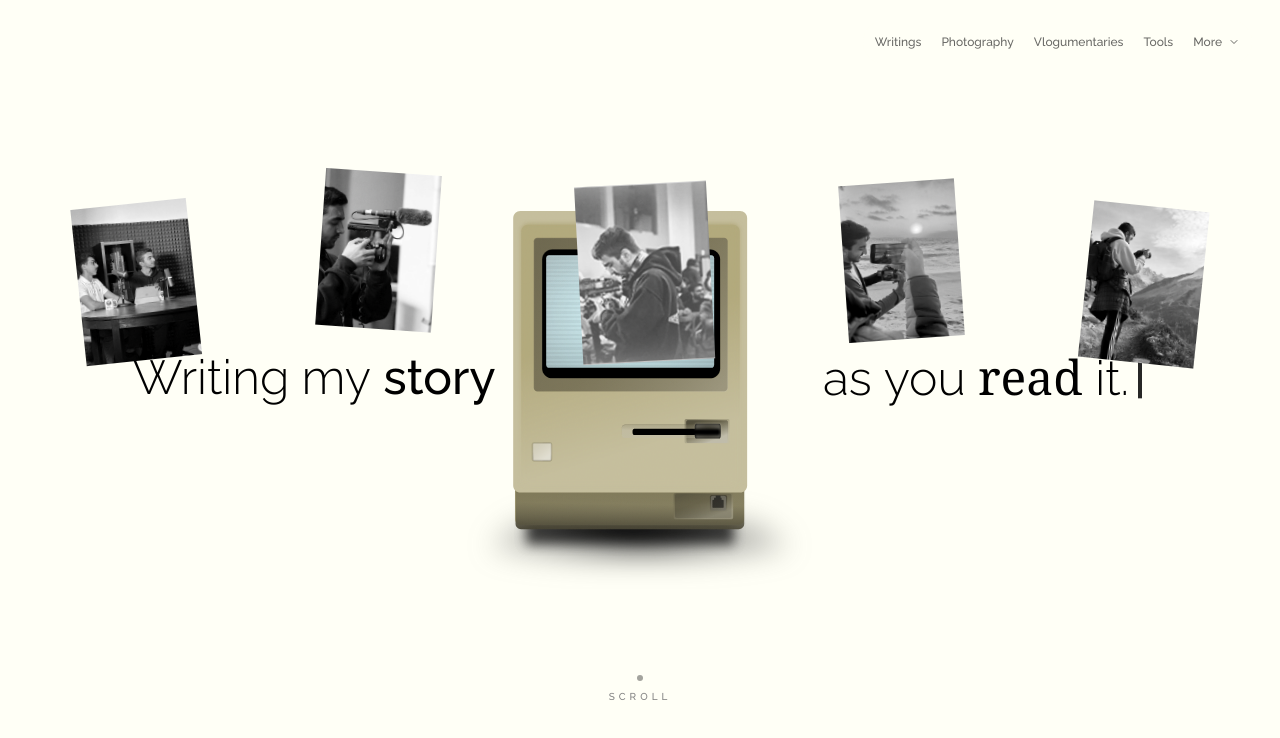
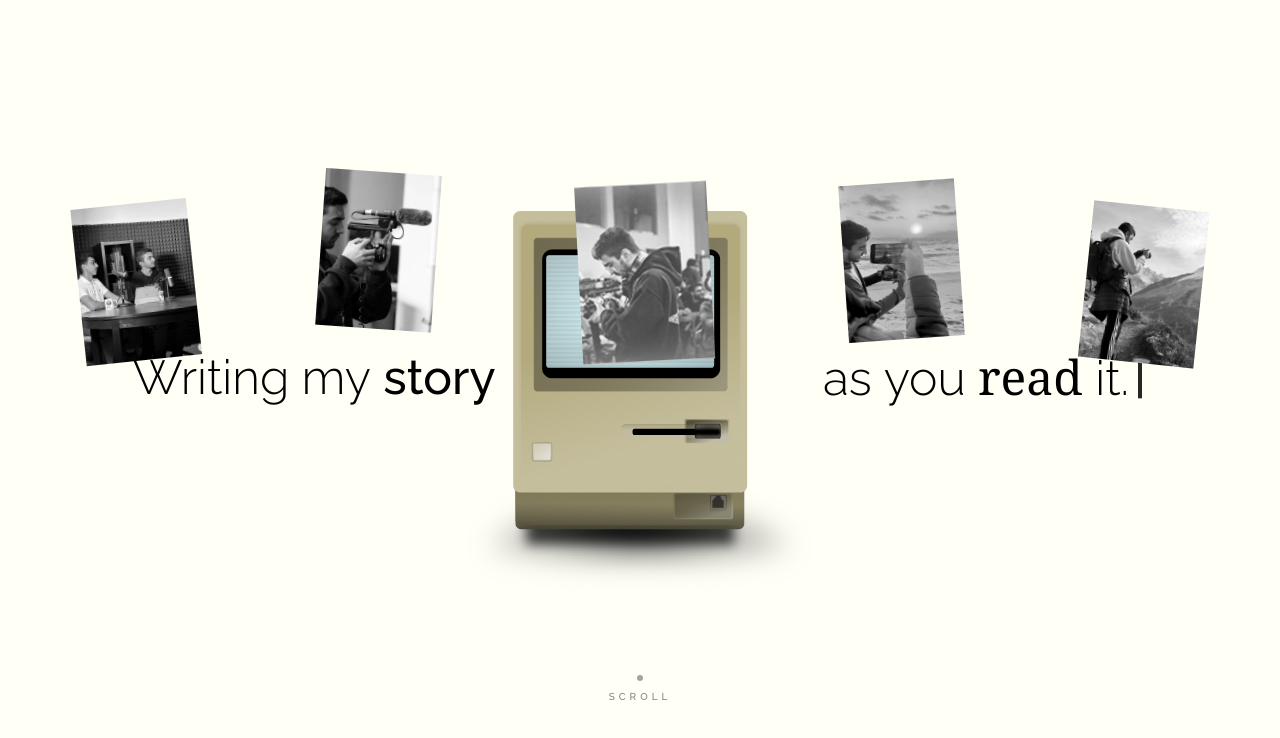
Before and after one commit to mhadifilms/website, a React (Vite) app: page / in a window 1280 px wide. Shown: the top 738 px of the page. Built offline with nearby package versions, Linux system fonts and the light colour scheme; a web font is replaced by a local one.

Commit message:
Reveal archive folder alongside bottom navigation

```diff
--- a/src/components/archive-nav.tsx
+++ b/src/components/archive-nav.tsx
@@ -1,14 +1,17 @@
 import { useEffect, useRef } from "react"
-import { ChevronDown } from "lucide-react"
+import { m } from "framer-motion"
 
 import type { ArchiveCategory } from "@/content/types"
+import { useSectionContext } from "@/hooks/section-context"
+import { NAV_REVEAL_TRANSITION, useNavReveal } from "@/hooks/use-nav-reveal"
 import { ARCHIVE_CATEGORY_ORDER, archiveCategorySlug, openArchiveFolder } from "@/lib/archive-utils"
 
-const QUICK_LINKS: ArchiveCategory[] = ["Writings", "Photography", "Vlogumentaries", "Tools"]
-const LINK_STYLE = "rounded-sm py-2 text-xs font-medium text-black/60 transition-colors hover:text-black focus-visible:outline-2 focus-visible:outline-offset-4 focus-visible:outline-ring"
+const LINK_STYLE = "block px-4 py-3 text-[13px] font-medium text-black/75 hover:bg-black hover:text-background focus-visible:bg-black focus-visible:text-background focus-visible:outline-none"
 
 export function ArchiveNav() {
   const menuRef = useRef<HTMLDetailsElement>(null)
+  const ctx = useSectionContext()
+  const { visible, setHasFocusWithin } = useNavReveal(Boolean(ctx))
 
   useEffect(() => {
     const closeOutside = (event: PointerEvent) => {
@@ -30,11 +33,11 @@ export function ArchiveNav() {
     }
   }, [])
 
-  const link = (category: ArchiveCategory, className = "") => (
+  const link = (category: ArchiveCategory) => (
     <a
       key={category}
       href={`/archives#${archiveCategorySlug(category)}`}
-      className={`${LINK_STYLE} ${className}`}
+      className={LINK_STYLE}
       onClick={(event) => {
         if (event.button !== 0 || event.metaKey || event.ctrlKey || event.shiftKey || event.altKey) return
         event.preventDefault()
@@ -50,13 +53,18 @@ export function ArchiveNav() {
   )
 
   return (
-    <nav
-      aria-label="Explore archives"
-      className="fixed right-4 top-[calc(0.75rem+env(safe-area-inset-top))] z-50 flex items-center gap-5 rounded-lg bg-background/85 px-3 backdrop-blur-sm sm:right-7 sm:top-5"
+    <m.nav
+      aria-label="Archives"
+      initial={false}
+      animate={visible ? { opacity: 1, y: 0 } : { opacity: 0, y: 12 }}
+      transition={NAV_REVEAL_TRANSITION}
+      style={{ pointerEvents: visible ? "auto" : "none" }}
+      onFocus={() => setHasFocusWithin(true)}
+      onBlur={(event) => {
+        if (!event.currentTarget.contains(event.relatedTarget as Node | null)) setHasFocusWithin(false)
+      }}
+      className="fixed right-4 top-[calc(0.75rem+env(safe-area-inset-top))] z-50 sm:right-7 sm:top-5"
     >
-      <div className="hidden items-center gap-5 md:flex">
-        {QUICK_LINKS.map((category) => link(category))}
-      </div>
       <details
         ref={menuRef}
         className="group relative"
@@ -64,18 +72,25 @@ export function ArchiveNav() {
           if (!event.currentTarget.contains(event.relatedTarget as Node | null)) event.currentTarget.open = false
         }}
       >
-        <summary className={`${LINK_STYLE} flex min-h-11 cursor-pointer list-none items-center gap-1.5 [&::-webkit-details-marker]:hidden`}>
-          <span className="md:hidden">Explore</span>
-          <span className="hidden md:inline">More</span>
-          <ChevronDown aria-hidden="true" className="size-3 transition-transform group-open:rotate-180" />
+        <summary
+          aria-label="Open archive menu"
+          title="Archives"
+          className="flex size-11 cursor-pointer list-none items-center justify-center text-black/55 transition-colors hover:text-black focus-visible:outline-2 focus-visible:outline-offset-2 focus-visible:outline-ring group-open:text-black [&::-webkit-details-marker]:hidden"
+        >
+          <svg aria-hidden="true" viewBox="0 0 24 20" className="h-5 w-6" fill="none" shapeRendering="crispEdges">
+            <path d="M2 6V3H9L12 6H22V17H2Z" fill="var(--color-background)" stroke="currentColor" strokeWidth="1.5" />
+            <path d="M2 8H22" stroke="currentColor" strokeWidth="1.5" />
+          </svg>
         </summary>
-        <div className="absolute right-0 top-full mt-2 flex w-52 flex-col rounded-lg border border-black/10 bg-background p-3 shadow-sm">
-          {ARCHIVE_CATEGORY_ORDER.map((category) => link(
-            category,
-            `px-2 py-3 hover:bg-black/5 ${QUICK_LINKS.includes(category) ? "md:hidden" : ""}`,
-          ))}
+        <div className="absolute right-0 top-full mt-1 w-56 border border-black/70 bg-background shadow-[3px_3px_0_rgba(0,0,0,0.18)]">
+          <div aria-hidden="true" className="flex h-7 items-center gap-2 border-b border-black/60 px-2">
+            <span className="h-2 flex-1 border-y border-black/20" />
+            <span className="text-[10px] text-black/55">Archives</span>
+            <span className="h-2 flex-1 border-y border-black/20" />
+          </div>
+          <div className="py-1">{ARCHIVE_CATEGORY_ORDER.map(link)}</div>
         </div>
       </details>
-    </nav>
+    </m.nav>
   )
 }
--- a/src/components/pill-nav.tsx
+++ b/src/components/pill-nav.tsx
@@ -1,8 +1,9 @@
-import { useCallback, useEffect, useMemo, useRef, useState } from "react"
+import { useCallback, useMemo, useRef } from "react"
 import { useLocation, useNavigate } from "react-router-dom"
 import { m } from "framer-motion"
 
 import { useSectionContext } from "@/hooks/section-context"
+import { NAV_REVEAL_TRANSITION, useNavReveal } from "@/hooks/use-nav-reveal"
 import { buildSections } from "@/hooks/use-section-router"
 import { cn } from "@/lib/utils"
 
@@ -24,30 +25,9 @@ export function PillNav() {
   const navigate = useNavigate()
   const location = useLocation()
   const linksRef = useRef<Array<HTMLAnchorElement | null>>([])
-  const [hasEnteredMac, setHasEnteredMac] = useState(false)
-  const [hasFocusWithin, setHasFocusWithin] = useState(false)
-
   // On the main page the nav stays out of the way until the hero scroll scene
   // is underway. Standalone pages (archive entries) always show it.
-  const gated = Boolean(ctx)
-
-  useEffect(() => {
-    if (!gated || typeof window === "undefined") return
-
-    const updateVisibility = () => {
-      const viewportHeight = document.documentElement.clientHeight || window.innerHeight
-      const next = window.scrollY > viewportHeight * 0.55
-      setHasEnteredMac((current) => (current === next ? current : next))
-    }
-
-    updateVisibility()
-    window.addEventListener("scroll", updateVisibility, { passive: true })
-    window.addEventListener("resize", updateVisibility)
-    return () => {
-      window.removeEventListener("scroll", updateVisibility)
-      window.removeEventListener("resize", updateVisibility)
-    }
-  }, [gated])
+  const { visible, setHasFocusWithin } = useNavReveal(Boolean(ctx))
 
   const sections = ctx?.sections ?? STANDALONE_SECTIONS
   const standaloneActiveId = useMemo(() => {
@@ -76,7 +56,6 @@ export function PillNav() {
 
   // Visible when past the hero, or whenever a link inside holds focus so
   // keyboard users always see where they are.
-  const visible = !gated || hasEnteredMac || hasFocusWithin
   const activeIndex = Math.max(
     sections.findIndex((section) => section.id === activeId),
     0,
@@ -86,7 +65,7 @@ export function PillNav() {
     <m.div
       initial={false}
       animate={visible ? { opacity: 1, y: 0 } : { opacity: 0, y: 12 }}
-      transition={{ duration: 0.22, ease: [0.22, 1, 0.36, 1] }}
+      transition={NAV_REVEAL_TRANSITION}
       onFocus={() => setHasFocusWithin(true)}
       onBlur={(event) => {
         if (!event.currentTarget.contains(event.relatedTarget as Node | null)) setHasFocusWithin(false)
--- /dev/null
+++ b/src/hooks/use-nav-reveal.ts
@@ -0,0 +1,28 @@
+import { useEffect, useState } from "react"
+
+export const NAV_REVEAL_TRANSITION = { duration: 0.22, ease: [0.22, 1, 0.36, 1] } as const
+
+export function useNavReveal(gated: boolean) {
+  const [hasEnteredMac, setHasEnteredMac] = useState(false)
+  const [hasFocusWithin, setHasFocusWithin] = useState(false)
+
+  useEffect(() => {
+    if (!gated) return
+
+    const updateVisibility = () => {
+      const viewportHeight = document.documentElement.clientHeight || window.innerHeight
+      const next = window.scrollY > viewportHeight * 0.55
+      setHasEnteredMac((current) => (current === next ? current : next))
+    }
+
+    updateVisibility()
+    window.addEventListener("scroll", updateVisibility, { passive: true })
+    window.addEventListener("resize", updateVisibility)
+    return () => {
+      window.removeEventListener("scroll", updateVisibility)
+      window.removeEventListener("resize", updateVisibility)
+    }
+  }, [gated])
+
+  return { visible: !gated || hasEnteredMac || hasFocusWithin, setHasFocusWithin }
+}
```
